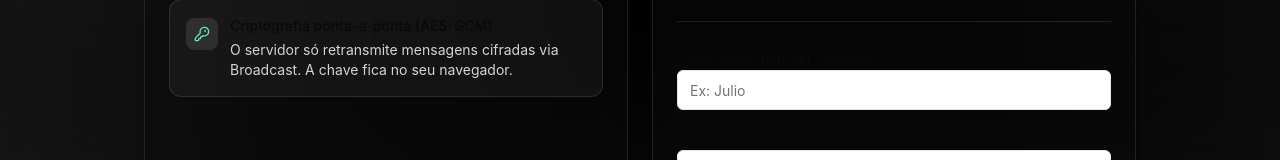
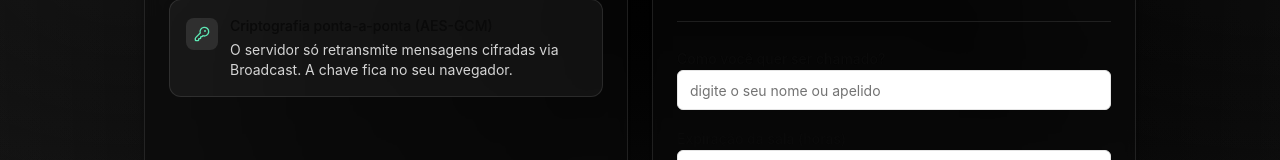
Before and after one commit to juliochiuchi/orelhao, a React (Vite) app: page / in a window 1280 px wide. Shown: the part 168-328 px from the top of the page. Built offline with nearby package versions, Linux system fonts and the light colour scheme; no server answers.

Commit message:
feature: update placeholers nicknames inputs

```diff
--- a/src/components/app/home.tsx
+++ b/src/components/app/home.tsx
@@ -195,7 +195,7 @@ export function Home(props: {
               <div className="space-y-2">
                 <Label>Como você quer ser chamado?</Label>
                 <Input
-                  placeholder="Ex: Julio"
+                  placeholder="digite o seu nome ou apelido"
                   autoComplete="nickname"
                   {...createForm.register("name")}
                 />
@@ -229,7 +229,7 @@ export function Home(props: {
             >
               <div className="space-y-2">
                 <Label>Como você quer ser chamado?</Label>
-                <Input placeholder="Ex: Thaís" autoComplete="nickname" {...joinForm.register("name")} />
+                <Input placeholder="digite o seu nome ou apelido" autoComplete="nickname" {...joinForm.register("name")} />
                 {joinForm.formState.errors.name ? (
                   <div className="text-xs text-red-200">{joinForm.formState.errors.name.message}</div>
                 ) : null}
```
